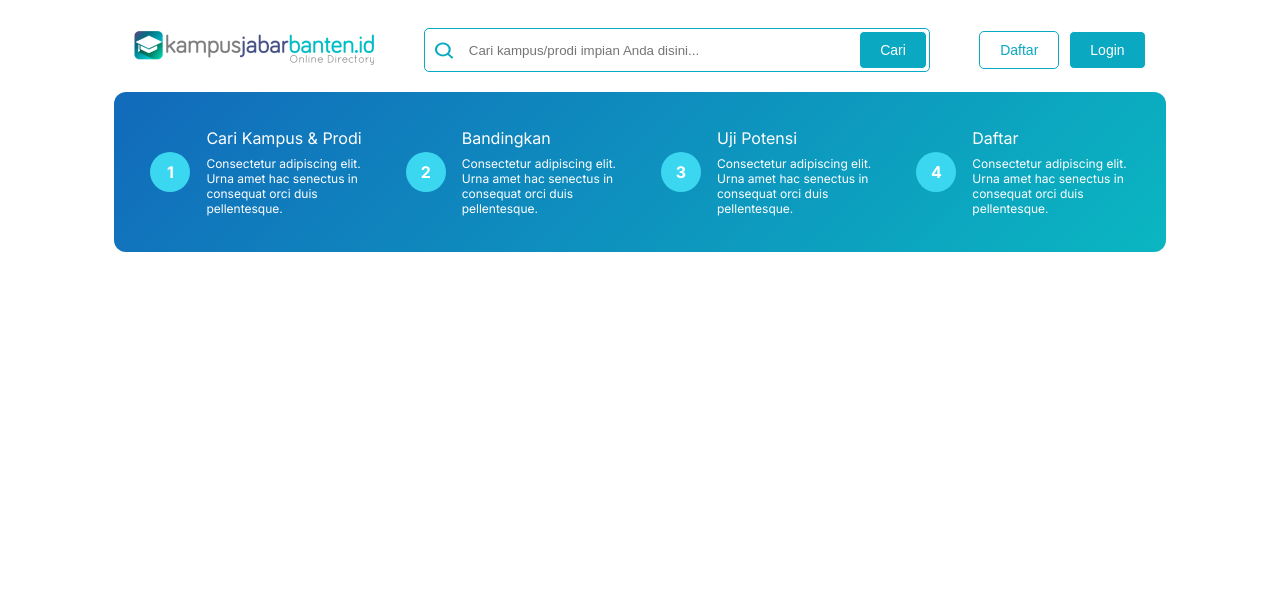
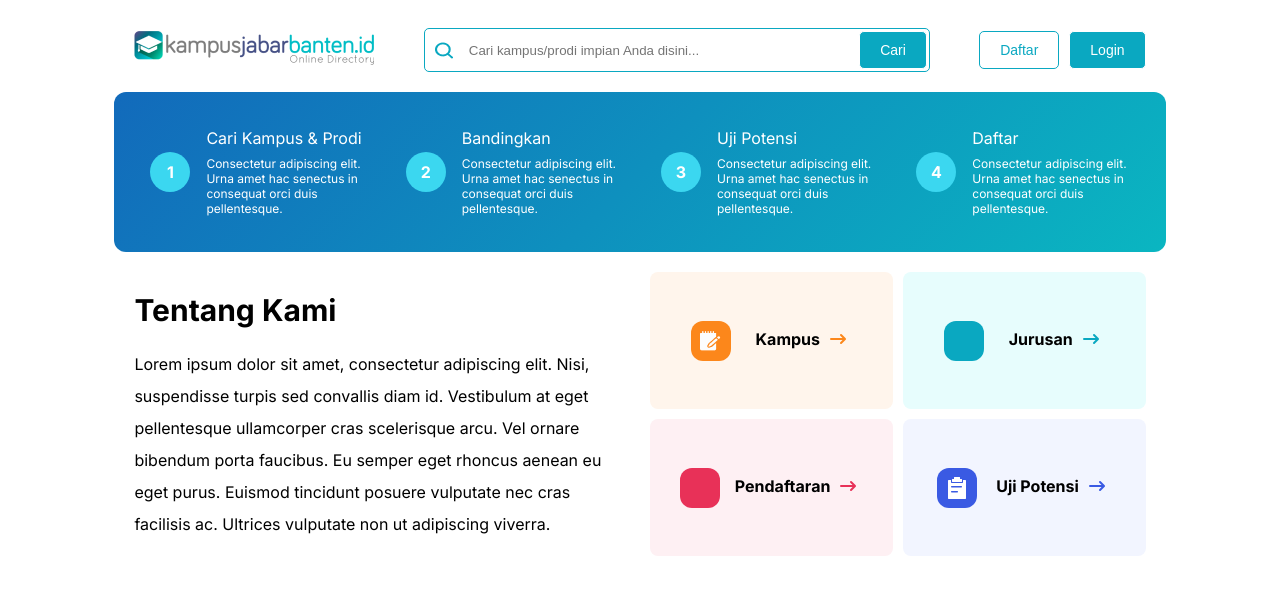
Before and after one commit to maulanairfanf/suteki-tehnical-test, a Nuxt app: page / in a window 1280 px wide. Shown: the top 594 px of the page. Built offline with nearby package versions, Linux system fonts and the light colour scheme.

Commit message:
add about us to home page

```diff
--- a/pages/index.vue
+++ b/pages/index.vue
@@ -1,8 +1,11 @@
 <template>
 	<StepRegistration />
+	<AboutUs />
 </template>
 <script setup>
 import StepRegistration from '@/components/StepRegistration.vue'
+import AboutUs from '@/components/AboutUs.vue'
+
 definePageMeta({
 	title: 'My home page',
 })
```
